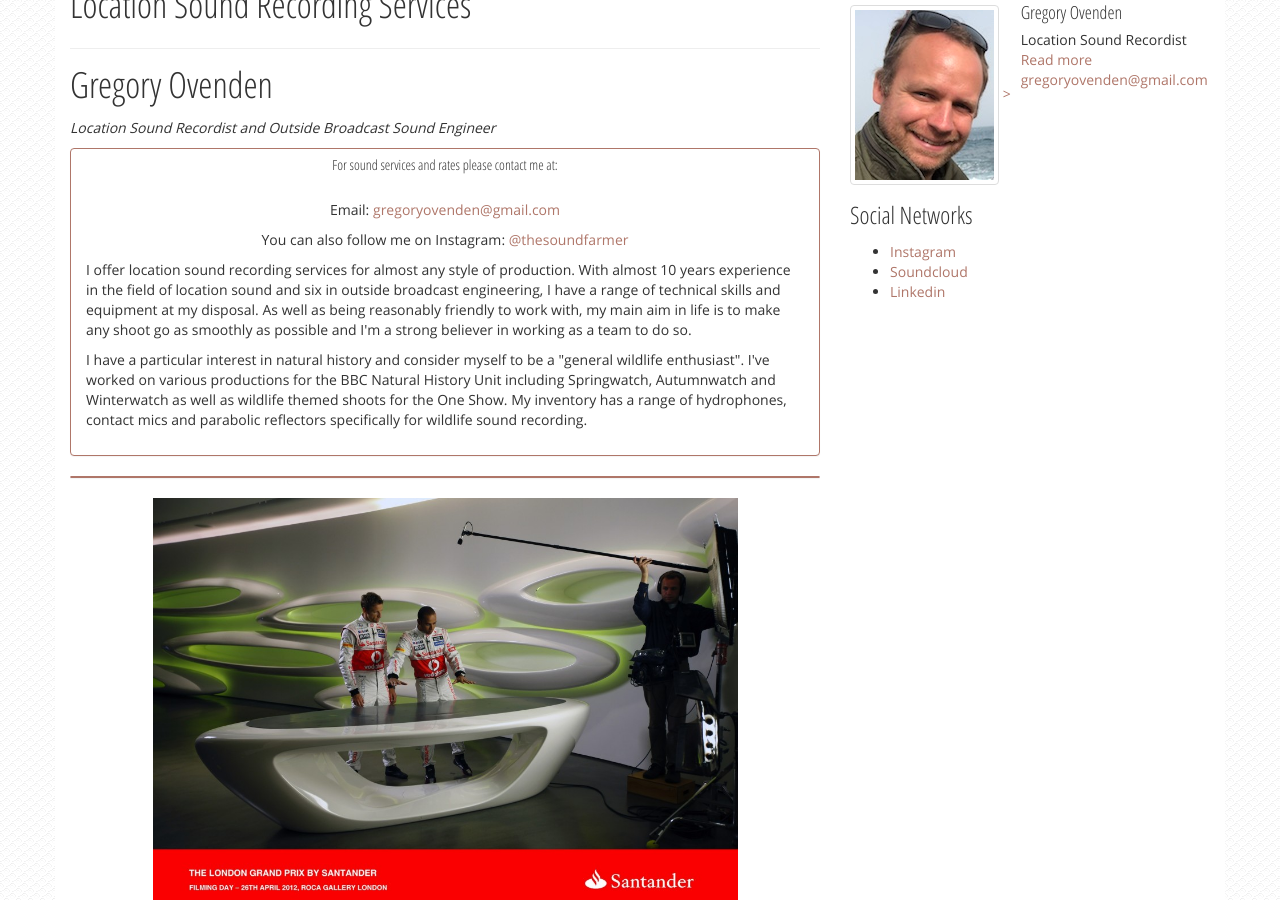
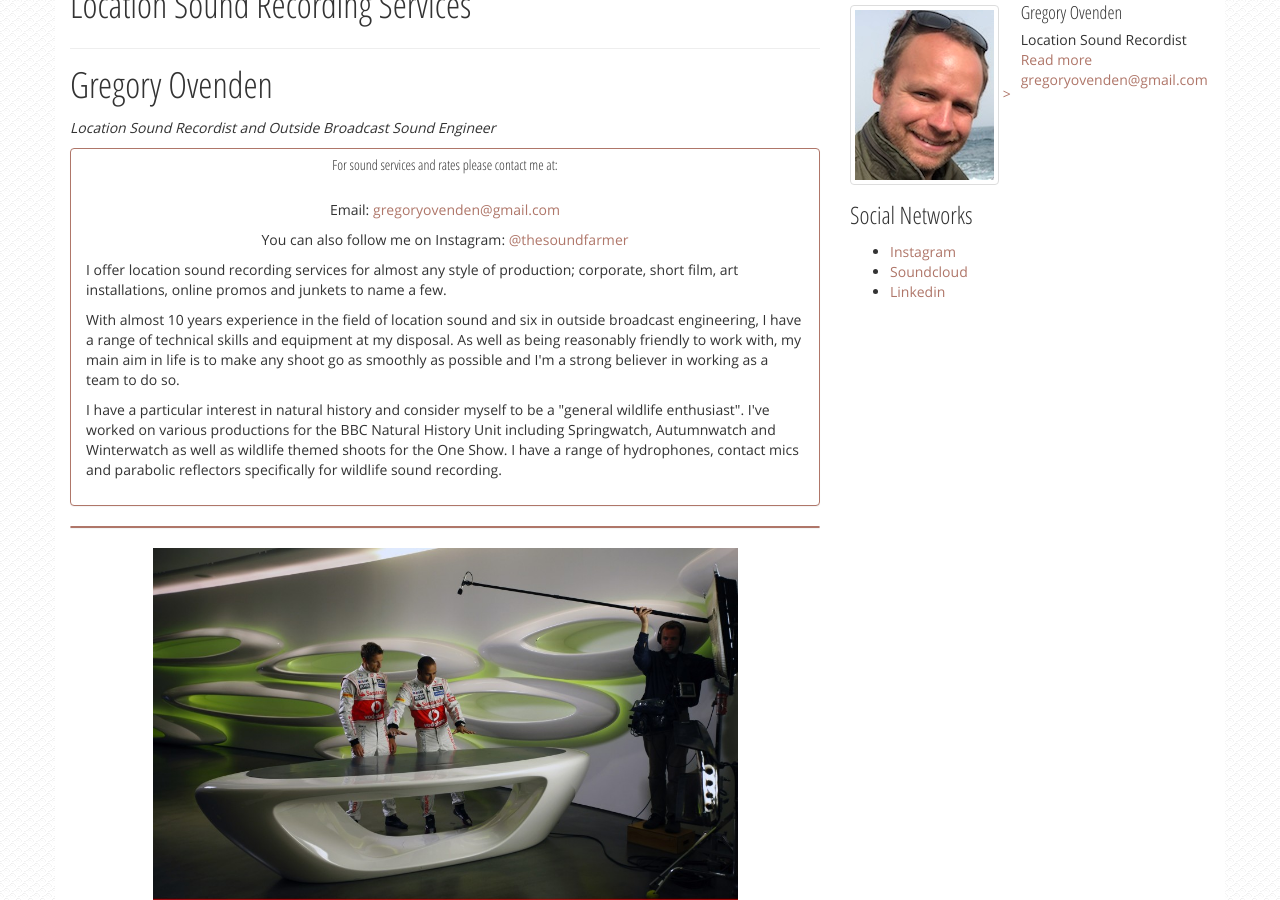
Before and after one commit to thesoundfarmer/thesoundfarmer.github.io, a Jekyll site: the page built from index.html, in a window 1280 px wide and 900 px high, scrolled down 452 px. Built offline with Jekyll 4.4.1, drawn with Linux system fonts in a browser that asks for light colours; nearby versions of some CDN libraries.

Commit message:
Slight adjustments to about me

```diff
--- a/index.html
+++ b/index.html
@@ -27,12 +27,13 @@ author:
 <p style="text-align: center;">Email: <a href="mailto:gregoryovenden@gmail.com">gregoryovenden@gmail.com</a></p>
 <p style="text-align: center;">You can also follow me on Instagram: <a href="https://www.instagram.com/thesoundfarmer/"> @thesoundfarmer</a></p>
 <p>
-<p>I offer location sound recording services for almost any style of production.
+<p>I offer location sound recording services for almost any style of production; corporate, short film, art installations, online promos and junkets to name a few.
+<p>
   With almost 10 years experience in the field of location sound and six in outside broadcast engineering, I have a range of
   technical skills and equipment at my disposal.  As well as being reasonably friendly to work with, my main aim in life is to make any shoot go as smoothly as possible and I'm a strong believer in working as a team to do so.
 <p>I have a particular interest in natural history and
 consider myself to be a "general wildlife enthusiast".  I've worked on various productions for the BBC Natural History Unit including Springwatch, Autumnwatch and Winterwatch
-as well as wildlife themed shoots for the One Show.  My inventory has a range of hydrophones, contact mics and parabolic reflectors specifically for wildlife sound recording.</p>
+as well as wildlife themed shoots for the One Show.  I have a range of hydrophones, contact mics and parabolic reflectors specifically for wildlife sound recording.</p>
 
 </div>
 </div>
--- a/wildlife-sound.html
+++ b/wildlife-sound.html
@@ -20,7 +20,7 @@ order: 4
 ---
 
 <p style="text-align: left;"><em>A collection of my wildlife and natural sound recordings:</em></p>
-<p>
+<p></p>
 <div class="panel panel-primary">
   <div class="panel-heading">Caught out in the storm</div>
   <div class="panel-body">
```
